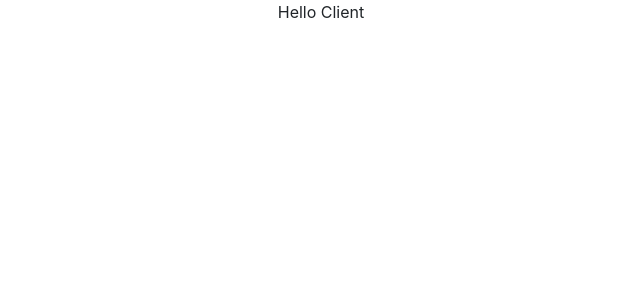
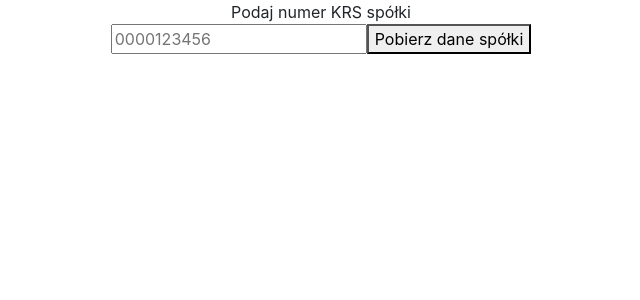
Before and after one commit to michal-bed/el-proyecte-grande-naspolke, a React (Create React App) app in the folder src/main/webapp/na-spolke-client/: page / in a window 1280 px wide. Shown: the top 300 px of the page, without its empty margins (319-959 px from the left). Built offline with nearby package versions, Linux system fonts and the light colour scheme; the HTML template or start-up script is replaced by a standard one.

Commit message:
add krs number user input and validation

```diff
--- a/src/main/webapp/na-spolke-client/public/index.html
+++ b/src/main/webapp/na-spolke-client/public/index.html
@@ -24,6 +24,12 @@
       work correctly both with client-side routing and a non-root public URL.
       Learn how to configure a non-root public URL by running `npm run build`.
     -->
+    <link
+            rel="stylesheet"
+            href="https://cdn.jsdelivr.net/npm/bootstrap@5.2.0-beta1/dist/css/bootstrap.min.css"
+            integrity="sha384-0evHe/X+R7YkIZDRvuzKMRqM+OrBnVFBL6DOitfPri4tjfHxaWutUpFmBp4vmVor"
+            crossorigin="anonymous"
+    />
     <title>React App</title>
   </head>
   <body>
--- a/src/main/webapp/na-spolke-client/src/App.js
+++ b/src/main/webapp/na-spolke-client/src/App.js
@@ -1,9 +1,10 @@
 import './App.css';
+import AddCompany from "./components/addCompany/AddCompany";
 
 function App() {
   return (
     <div className="App">
-        Hello Client
+        <AddCompany/>
     </div>
   );
 }
--- /dev/null
+++ b/src/main/webapp/na-spolke-client/src/components/addCompany/AddCompany.js
@@ -0,0 +1,10 @@
+import KrsUserForm from "./KrsUserForm";
+
+const AddCompany = ()=>{
+
+    return <div>
+        <KrsUserForm/>
+    </div>
+}
+
+export default AddCompany;
--- /dev/null
+++ b/src/main/webapp/na-spolke-client/src/components/addCompany/KrsUserForm.js
@@ -0,0 +1,33 @@
+import {useState} from "react";
+
+const KrsUserForm = ()=>{
+    const [krsNumber, setKrsNumber] = useState("");
+    const [isValid, setIsValid] = useState(true);
+
+    const krsNumberHandler = event => {
+        const userKrsInput = event.target.value.trim();
+        const onlyNum = /^\d+$/.test(userKrsInput)
+        if(userKrsInput.length === 10 && onlyNum){
+            setIsValid(true);
+            setKrsNumber(userKrsInput);
+        } else {
+            setIsValid(false);
+        }
+    }
+
+    const formSubmitHandler = (event) => {
+      event.preventDefault();
+        console.log(krsNumber + "\n" + isValid);
+    }
+
+    return <form onSubmit={formSubmitHandler}>
+        <div><label>Podaj numer KRS spółki</label></div>
+        <input type="text"
+               placeholder="0000123456"
+               onChange={krsNumberHandler}/>
+        <button type="submit">Pobierz dane spółki</button>
+    </form>
+
+}
+
+export default KrsUserForm;
```
